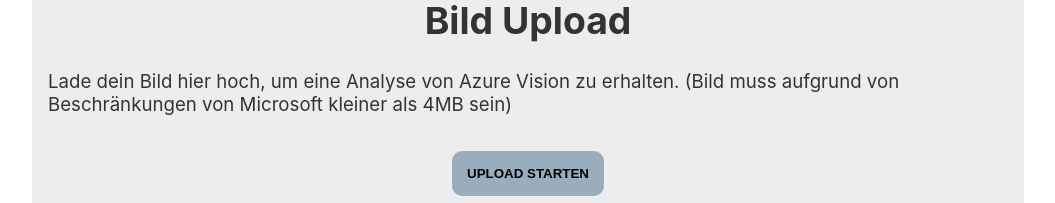
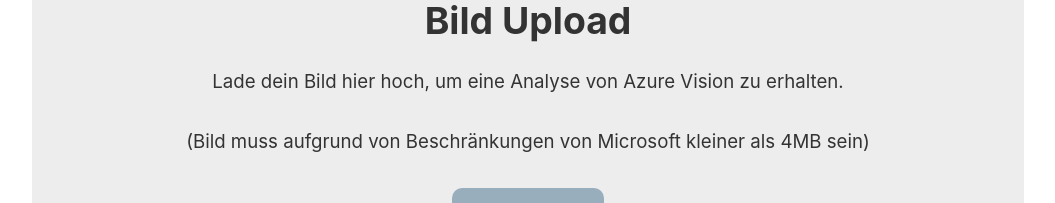
Before and after one commit to laurall11/CC_ComputerVision, an Angular app in the folder CV_FE/cv-frontend/: page / in a window 1280 px wide. Shown: the part 121-324 px from the top of the page, without its empty margins (112-1167 px from the left). Built offline with nearby package versions, Linux system fonts and the light colour scheme.

Commit message:
added file too big notification

```diff
--- a/CV_FE/cv-frontend/src/app/app.component.html
+++ b/CV_FE/cv-frontend/src/app/app.component.html
@@ -166,7 +166,8 @@
 
     <!-- Upload -->
     <h1>Bild Upload</h1>
-    <p style="font-size: 14pt;">Lade dein Bild hier hoch, um eine Analyse von Azure Vision zu erhalten.  (Bild muss aufgrund von Beschränkungen von Microsoft kleiner als 4MB sein)</p>
+    <p style="font-size: 14pt;">Lade dein Bild hier hoch, um eine Analyse von Azure Vision zu erhalten.</p>
+    <p style="font-size: 14pt;">(Bild muss aufgrund von Beschränkungen von Microsoft kleiner als 4MB sein)</p>
 
     <div class="card-container">
         <input type="file" accept="image/*" name="uploadfile" id="img-upload" (change)="onFileUpload($event)" style="display: none;" />
--- a/CV_FE/cv-frontend/src/app/app.component.ts
+++ b/CV_FE/cv-frontend/src/app/app.component.ts
@@ -29,10 +29,6 @@
     lastAudio.remove();
   }
 
-  //show loading text
-  var loadingNotif: HTMLParagraphElement = document.getElementById('loadingNotif') as HTMLParagraphElement;
-  loadingNotif.setAttribute('style', 'font-size: 14pt;');
-  loadingNotif.textContent = "Ihr Bild wird analysiert...";
 
   //get file out of filearray
   this.fileToUpload = files.target;
@@ -41,6 +37,10 @@
   //check if image is too big
   if (this.fileToUpload.size < 4194304 || this.fileToUpload < 1) {
 
+    //show loading text
+    var loadingNotif: HTMLParagraphElement = document.getElementById('loadingNotif') as HTMLParagraphElement;
+    loadingNotif.setAttribute('style', 'font-size: 14pt;');
+    loadingNotif.textContent = "Ihr Bild wird analysiert...";
 
     //show uploaded image immediately
     var reader = new FileReader();
@@ -62,7 +62,10 @@
       this.getAudio();
     });
   } else {
-    console.log("Image is too big");
+        //show loading text
+        var loadingNotif: HTMLParagraphElement = document.getElementById('loadingNotif') as HTMLParagraphElement;
+        loadingNotif.setAttribute('style', 'font-size: 14pt;');
+        loadingNotif.textContent = "Ihr Bild ist zu groß...";
   }
   }
 
```
